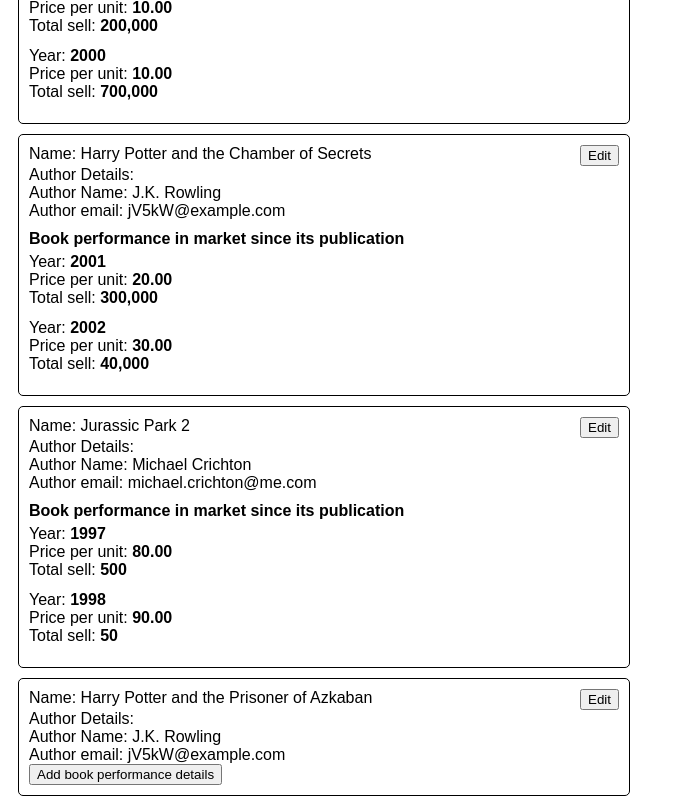
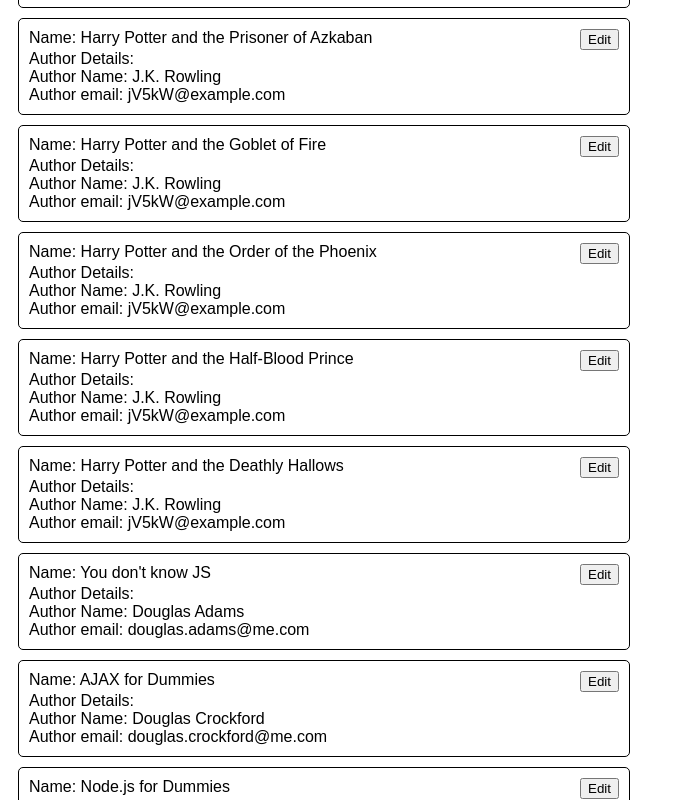
Before and after one commit to jeel-toddleapp/Apollo-Cache-Exercise, a React (Create React App) app: page / in a window 1280 px wide. Shown: the part 420-1220 px from the top of the page, without its empty margins (0-675 px from the left). Built offline with nearby package versions, Linux system fonts and the light colour scheme.

Commit message:
chore: remove unrelated features

```diff
--- a/src/BooksAppDemo3.jsx
+++ b/src/BooksAppDemo3.jsx
@@ -4,7 +4,6 @@
 import { useMutation } from '@apollo/client/react/hooks';
 import { composeHocs } from './utils.js';
 import React from 'react';
-import AuthorsFeedWrapper from './AuthorsFeeds.js';
 
 import client from './client.js';
 
@@ -17,30 +16,6 @@
         id
         name
         email
-      }
-      additionalDetailsByBook {
-        id
-        year
-        pricePerUnit
-        totalSell
-      }
-    }
-  }
-`;
-
-const booksQueryWithError = gql`
-  query getBooksWithError {
-    books {
-      id
-      name
-      author {
-        id
-        name
-        email
-      }
-      additionalDetailsByBook {
-        id
-        year
       }
     }
   }
@@ -59,62 +34,9 @@
   }
 `;
 
-const changeBookAuthorMutation = gql`
-  mutation changeBookAuthor($id: ID, $authorId: ID) {
-    updateBook(id: $id, authorId: $authorId) {
-      id
-      author {
-        id
-        name
-        email
-      }
-    }
-  }
-`;
-
-const changeAdditionalDetailsMutation = gql`
-  mutation changeAdditionalDetails(
-    $id: ID
-    $details: [AdditionalDetailsByBookInput]
-  ) {
-    updateBook(id: $id, additionalDetails: $details) {
-      id
-      additionalDetailsByBook {
-        id
-        year
-        pricePerUnit
-        totalSell
-      }
-    }
-  }
-`;
-
-const BookWithAuthorName = gql`
-  query BookWithAuthorName {
-    favoriteBook {
-      id
-      author {
-        name
-      }
-    }
-  }
-`;
-
-const BookWithAuthorBirthdate = gql`
-  query BookWithAuthorBirthdate {
-    favoriteBook {
-      id
-      author {
-        dateOfBirth
-      }
-    }
-  }
-`;
-
 const getBooksFromCache = () => {
   return client.readQuery({
     query: booksQuery,
-    debug: true,
   });
 };
 
@@ -137,37 +59,8 @@
   },
 };
 
-// const graphqlHOCConfigWithError = {
-//   name: 'getBooksWithError',
-//   skip: () => false,
-//   options: () => ({
-//     fetchPolicy: 'cache-only',
-//     // refetchWritePolicy: 'merge',
-//   }),
-//   props: ({ getBooksWithError }) => {
-//     // const data = getBooksFromCache();
-
-//     return {
-//       // books: getBooks?.books ?? [],
-//       // books: data?.books ?? [],
-//       // isLoading: [1, 2].includes(getBooksWithError.networkStatus),
-//       // isData: !!getBooks?.books,
-//       // isData: !!data?.books,
-//       refetch: getBooksWithError.refetch,
-//     };
-//   },
-// };
-
 const Books = ({ books, forceReRender, refetch }) => {
   const [changeBookName] = useMutation(changeBookNameMutation);
-
-  const [changeBookAuthor] = useMutation(changeBookAuthorMutation);
-
-  const [changeAdditionalDetails] = useMutation(
-    changeAdditionalDetailsMutation,
-  );
-
-  const [selectedBookId, setSelectedBookId] = React.useState('');
 
   return (
     <div>
@@ -181,30 +74,9 @@
               await changeBookName({ variables: { id, newName } });
               forceReRender();
             }}
-            assignAuthor={({ id }) => setSelectedBookId(id)}
-            additionalDetailsByBook={book.additionalDetailsByBook}
-            changeAdditionalDetails={async ({ id, details }) => {
-              await changeAdditionalDetails({
-                variables: { id, details },
-              });
-
-              // await refetch();
-              forceReRender();
-            }}
           />
         </React.Fragment>
       ))}
-      {selectedBookId ? (
-        <AuthorsFeedWrapper
-          assignAuthor={async (authorId) => {
-            await changeBookAuthor({
-              variables: { id: selectedBookId, authorId },
-            });
-            setSelectedBookId('');
-            forceReRender();
-          }}
-        />
-      ) : null}
     </div>
   );
 };
--- a/src/components/Book/Book.js
+++ b/src/components/Book/Book.js
@@ -34,117 +34,10 @@
   );
 };
 
-const AdditionalDetails = ({ id, year, pricePerUnit, totalSell }) => {
-  return (
-    <div className="additionalDetails">
-      <div>
-        Year: <b>{year}</b>
-      </div>
-      <div>
-        Price per unit: <b>{pricePerUnit}</b>
-      </div>
-      <div>
-        Total sell: <b>{totalSell}</b>
-      </div>
-    </div>
-  );
-};
-
-const AddAdditionalDetails = ({ bookName, closeModal, onSaveClick }) => {
-  const [details, setDetails] = useState([
-    {
-      year: '',
-      pricePerUnit: '',
-      totalSell: '',
-    },
-    {
-      year: '',
-      pricePerUnit: '',
-      totalSell: '',
-    },
-  ]);
-
-  const updateDetails = (index, key, value) => {
-    setDetails((details) =>
-      details.map((detail, i) => {
-        if (i === index) {
-          return {
-            ...detail,
-            [key]: value,
-          };
-        }
-        return detail;
-      }),
-    );
-  };
-
-  return (
-    <div className="additionalDetailsInputModal">
-      <div className="additionalDetailsContent">
-        <div className="additionalDetailsHeader">
-          {bookName}
-          <button onClick={closeModal}>X</button>
-        </div>
-        <div className="additionalDetailsForm">
-          {_.map(details, (detail, index) => {
-            return (
-              <div className="additionalDetailsYearWiseInfo" key={index}>
-                <div className="inputFieldWrapper">
-                  year:
-                  <input
-                    type="text"
-                    value={detail.year}
-                    onChange={(e) =>
-                      updateDetails(index, 'year', e.target.value)
-                    }
-                  />
-                </div>
-                <div className="inputFieldWrapper">
-                  pricePerUnit:
-                  <input
-                    type="text"
-                    value={detail.pricePerUnit}
-                    onChange={(e) =>
-                      updateDetails(index, 'pricePerUnit', e.target.value)
-                    }
-                  />
-                </div>
-                <div className="inputFieldWrapper">
-                  totalSell:
-                  <input
-                    type="text"
-                    value={detail.totalSell}
-                    onChange={(e) =>
-                      updateDetails(index, 'totalSell', e.target.value)
-                    }
-                  />
-                </div>
-              </div>
-            );
-          })}
-          <button onClick={() => onSaveClick(details)}>Save</button>
-        </div>
-      </div>
-    </div>
-  );
-};
-
-const Book = ({
-  name,
-  id,
-  author,
-  tags,
-  changeBookName,
-  assignAuthor,
-  additionalDetailsByBook,
-  changeAdditionalDetails,
-}) => {
+const Book = ({ name, id, author, changeBookName }) => {
   const [isEditing, setIsEditing] = useState(false);
 
   const [isLoading, setIsLoading] = useState(false);
-
-  const [isAddingAdditionalDetails, setIsAddingAdditionalDetails] =
-    useState(false);
 
   const onEditClick = () => {
     setIsEditing(true);
@@ -166,18 +59,6 @@
     }
   };
 
-  const onChangeAdditionalDetailsLocal = async (details) => {
-    try {
-      setIsLoading(true);
-      await changeAdditionalDetails({ id, details });
-      setIsAddingAdditionalDetails(false);
-    } catch (e) {
-      console.error(e);
-    } finally {
-      setIsLoading(false);
-    }
-  };
-
   return (
     <div className="bookContainer">
       {!isEditing ? (
@@ -189,54 +70,7 @@
           onSaveClick={onSaveClick}
         />
       )}
-      {author ? (
-        <Author name={author.name} email={author.email} />
-      ) : (
-        <button onClick={() => assignAuthor({ id })} className="assignAuthor">
-          Assign author
-        </button>
-      )}
-      {!_.isEmpty(tags) ? (
-        <div className="tagsContainer">
-          Tags:
-          <div className="tagsList">
-            {tags.map((tag) => (
-              <span key={tag.id} className="tag">
-                {tag.value}
-              </span>
-            ))}
-          </div>
-        </div>
-      ) : null}
-      {!_.isEmpty(additionalDetailsByBook) ? (
-        <div className="additionalInfoContainer">
-          <div className="additionalInfoContainerHeader">
-            Book performance in market since its publication
-          </div>
-          {_.map(additionalDetailsByBook, (additionalDetails) => (
-            <AdditionalDetails
-              id={additionalDetails.id}
-              year={additionalDetails.year}
-              pricePerUnit={additionalDetails.pricePerUnit}
-              totalSell={additionalDetails.totalSell}
-            />
-          ))}
-        </div>
-      ) : (
-        <button
-          onClick={() => setIsAddingAdditionalDetails(true)}
-          className="assignAuthor"
-        >
-          Add book performance details
-        </button>
-      )}
-      {isAddingAdditionalDetails ? (
-        <AddAdditionalDetails
-          bookName={name}
-          closeModal={() => setIsAddingAdditionalDetails(false)}
-          onSaveClick={onChangeAdditionalDetailsLocal}
-        />
-      ) : null}
+      {author ? <Author name={author.name} email={author.email} /> : null}
       {isLoading ? <FullScreenLoader /> : null}
     </div>
   );
```
